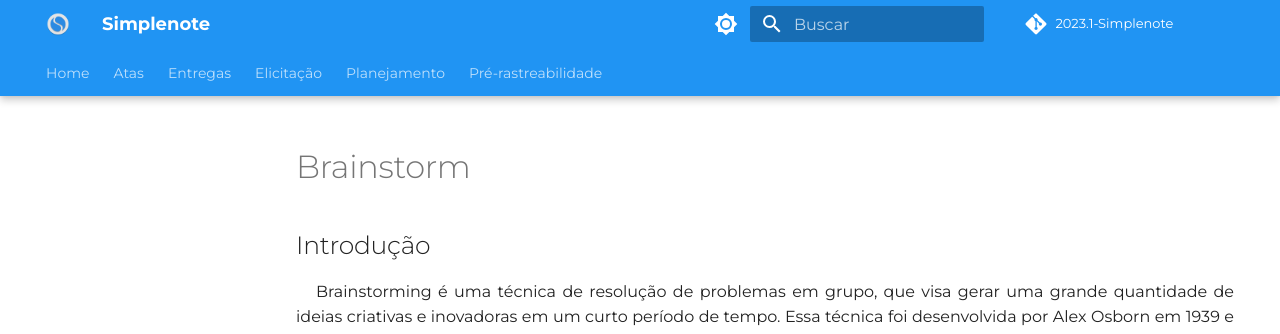
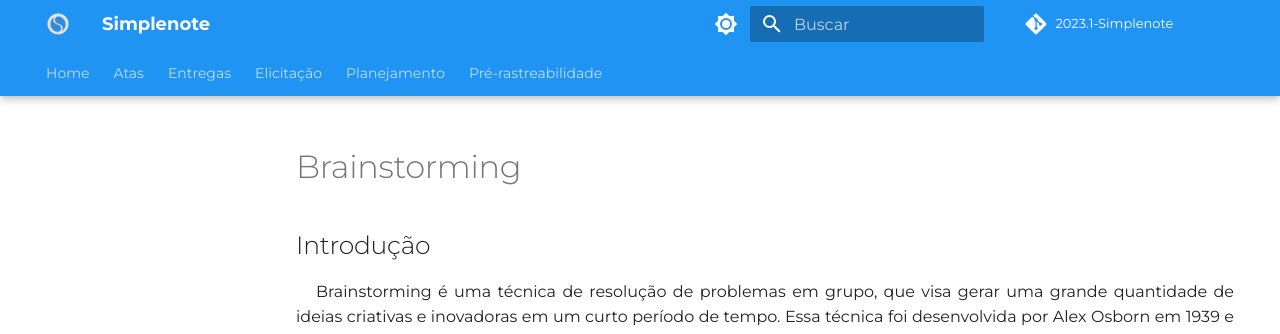
Before and after one commit to Requisitos-de-Software/2023.1-Simplenote, an MkDocs documentation site: the page built from docs/elicitacao/brainstorming.md, in a window 1280 px wide and 900 px high. Shown: the top 334 px of the window. Built offline with MkDocs 1.6.1 and Material for MkDocs 9.7.7, drawn with Linux system fonts in a browser that asks for light colours; some web fonts are replaced; comment, search, counter and statistics services are not loaded.

Commit message:
Correção de título

```diff
--- a/docs/elicitacao/brainstorming.md
+++ b/docs/elicitacao/brainstorming.md
@@ -1,4 +1,4 @@
-# Brainstorm
+# Brainstorming
 
 ## Introdução
 <p style="text-indent: 20px; text-align: justify">
```
